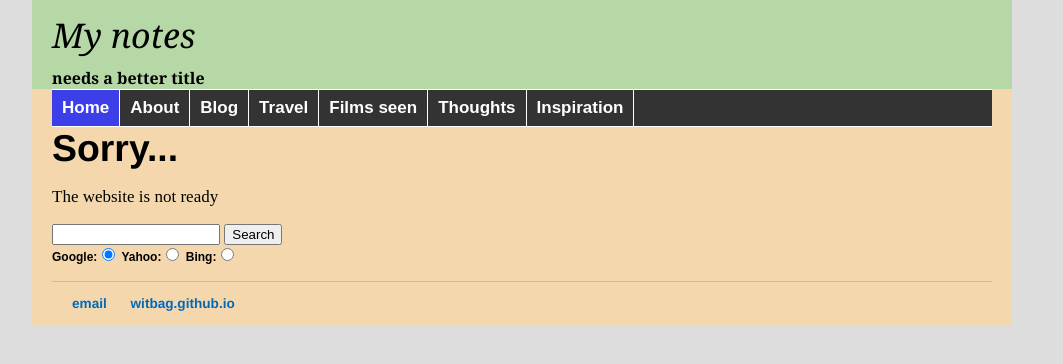
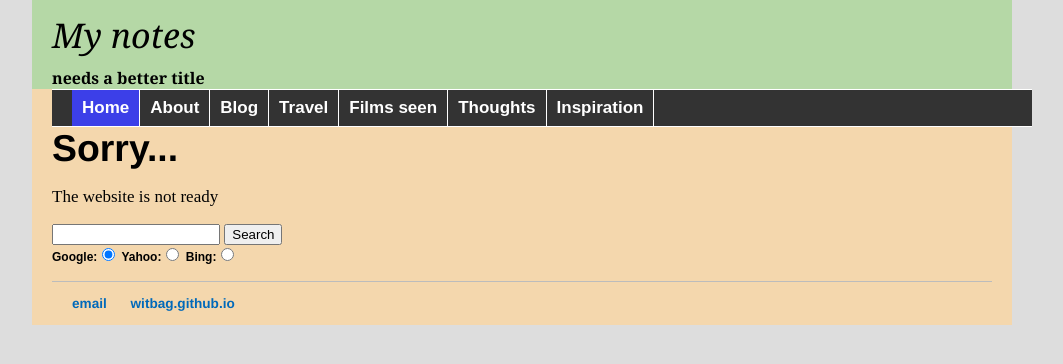
Before and after one commit to witbag/witbag.github.io, a Jekyll site: the page built from index.html, in a window 1280 px wide. Shown: the top 364 px of the page, without its empty margins (118-1181 px from the left). Built offline with Jekyll 4.4.1, drawn with Linux system fonts in a browser that asks for light colours.

Commit message:
Update main.css

```diff
--- a/css/main.css
+++ b/css/main.css
@@ -8,7 +8,7 @@ background: #FFFFFF;
 #style_header {                 /*TOP BAR*/
 height: 82px;
 background: #b5d8a6;
-  padding-bottom: 20px;
+padding-bottom: 40px;
 }
 #style_content {                /*MAIN TEXT*/
 /*width: 100%;*/
@@ -58,7 +58,8 @@ footer { border-top: 1px solid #bcbcbc; font-size: .8em; padding-left: 20px; pad
 
 .solidblockmenu{                /*SECOND BAR*/
 margin: 0;
-padding: 0;
+padding-left: 20px;
+padding-right: 20px;
 float: left;
 font: bold 17px Arial;
 width: 100%;
```
